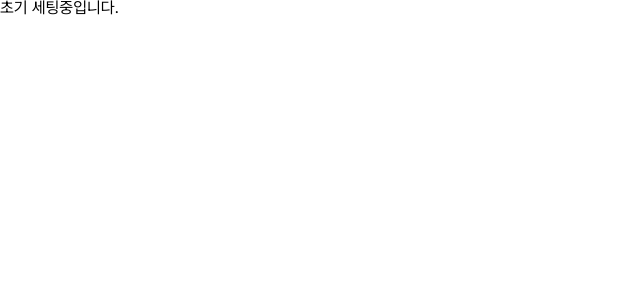
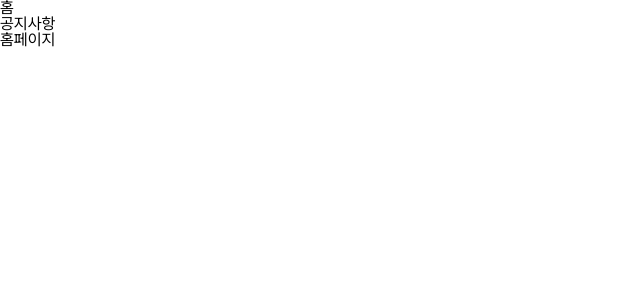
Before and after one commit to suji-family/lost-test, a Next.js app: page / in a window 1280 px wide. Shown: the top 300 px of the page, without its empty margins (0-640 px from the left). Built offline with nearby package versions, Linux system fonts and the light colour scheme.

Commit message:
[feat] 사이드바 컴포넌트 추가

```diff
--- /dev/null
+++ b/src/app/_component/SideBar.tsx
@@ -0,0 +1,25 @@
+/**
+ * @description 페이지에서 공통으로 사용되는 사이드바 컴포넌트
+ */
+'use client'
+
+import Link from 'next/link'
+
+export default function SideBar() {
+  const categories = [
+    { id: 'home', path: '', label: '홈' },
+    { id: 'news', path: 'news', label: '공지사항' },
+  ]
+
+  return (
+    <nav>
+      <ul>
+        {categories.map((category) => (
+          <li key={category.id}>
+            <Link href={`/${category.path}`}>{category.label}</Link>
+          </li>
+        ))}
+      </ul>
+    </nav>
+  )
+}
--- a/src/app/layout.tsx
+++ b/src/app/layout.tsx
@@ -4,6 +4,7 @@ import type { Metadata } from 'next'
 import localFont from 'next/font/local'
 
 import './reset.scss'
+import SideBar from './_component/SideBar'
 
 // 무료 폰트
 const Pretendard = localFont({
@@ -22,7 +23,12 @@ export default function RootLayout({
 }>) {
   return (
     <html lang="ko">
-      <body className={clsx([Pretendard.className])}>{children}</body>
+      <body className={clsx([Pretendard.className])}>
+        <div>
+          <SideBar />
+          <main>{children}</main>
+        </div>
+      </body>
     </html>
   )
 }
--- a/src/app/page.tsx
+++ b/src/app/page.tsx
@@ -1,3 +1,3 @@
 export default function page() {
-  return <section>초기 세팅중입니다.</section>
+  return <section>홈페이지</section>
 }
```
